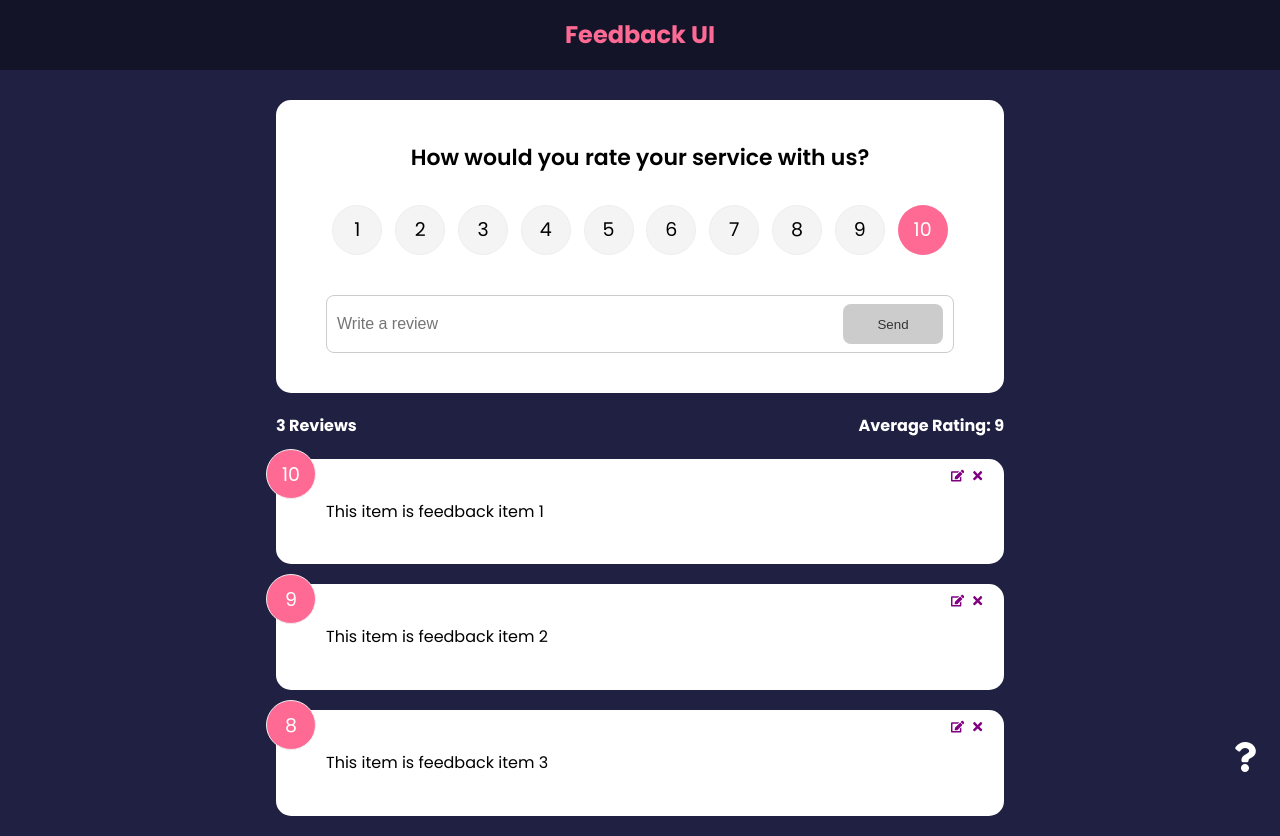
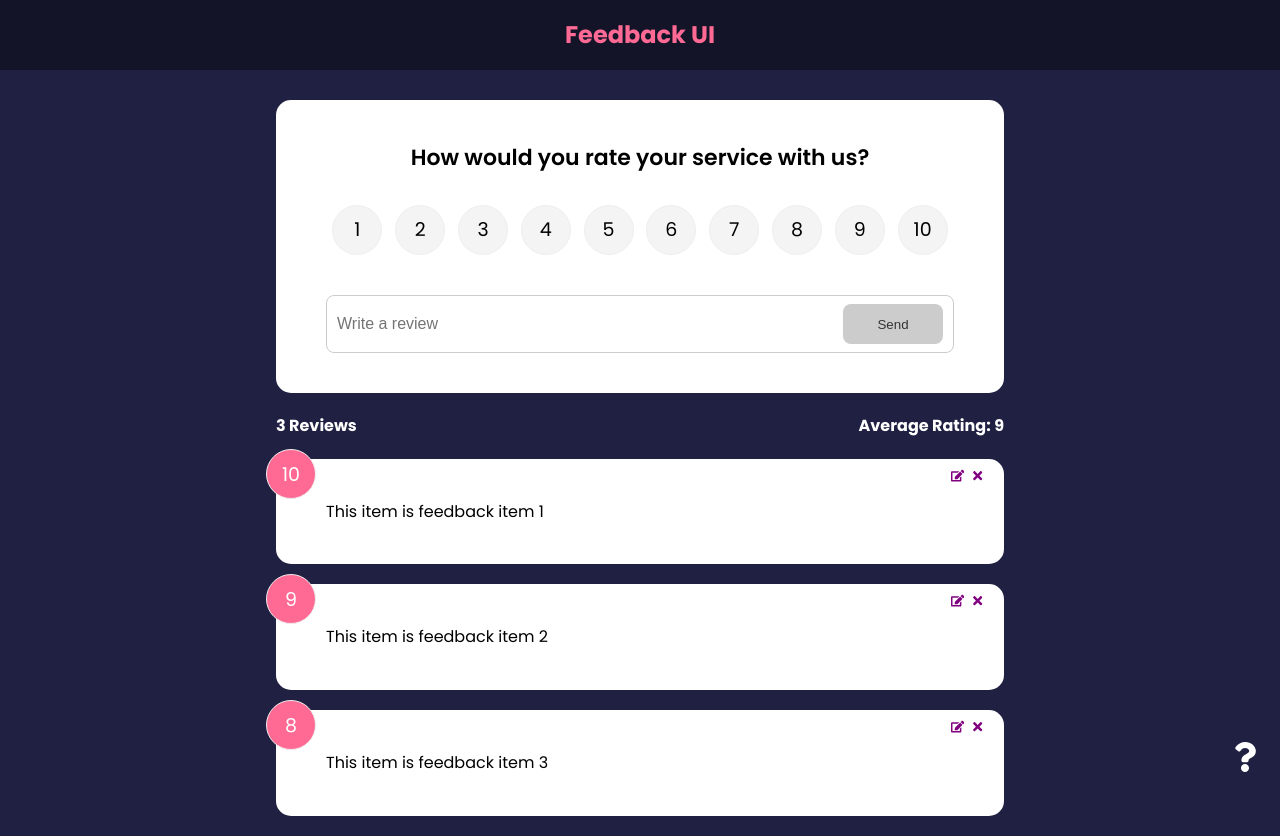
Before and after one commit to muhkyle17/feedback-app, a React (Create React App) app: page / in a window 1280 px wide. Built offline with nearby package versions, Linux system fonts and the light colour scheme.

Commit message:
Make feedback items show when clicking the edit button using useffect

```diff
--- a/src/components/FeedbackForm.jsx
+++ b/src/components/FeedbackForm.jsx
@@ -1,5 +1,5 @@
+import { useState, useContext, useEffect } from 'react'
 import RatingSelect from './RatingSelect'
-import { useState, useContext } from 'react'
 import Card from './shared/Card'
 import Button from './shared/Button'
 import FeedbackContext from '../context/FeedbackContext'
@@ -10,7 +10,16 @@
   const [btnDisabled, setBtnDisabled] = useState(true)
   const [message, setMessage] = useState('')
 
-  const { addFeedback } = useContext(FeedbackContext)
+  const { addFeedback, feedbackEdit } = useContext(FeedbackContext)
+
+  //
+  useEffect(() => {
+    if (feedbackEdit.edit === true) {
+      setBtnDisabled(false)
+      setText(feedbackEdit.item.text)
+      setRating(feedbackEdit.item.rating)
+    }
+  }, [feedbackEdit]) // Whatever is put in there and it changes, the useffect function will run, if empty, it will run when the component loads
 
   const handleTextChange = (e) => {
     if (text === '') {
--- a/src/components/RatingSelect.jsx
+++ b/src/components/RatingSelect.jsx
@@ -1,7 +1,13 @@
-import { useState } from 'react'
+import { useState, useContext, useEffect } from 'react'
+import FeedbackContext from '../context/FeedbackContext'
 
 function RatingSelect({ select }) {
   const [selected, setSelected] = useState(10)
+  const { feedbackEdit } = useContext(FeedbackContext)
+
+  useEffect(() => {
+    setSelected(feedbackEdit.item.rating)
+  }, [feedbackEdit])
 
   const handleChange = (e) => {
     setSelected(+e.currentTarget.value)
--- a/src/context/FeedbackContext.js
+++ b/src/context/FeedbackContext.js
@@ -54,7 +54,8 @@
         feedback: feedback,
         deleteFeedback,
         addFeedback,
-        editFeedback,
+        editFeedback, // function to edit
+        feedbackEdit, // value to be edited
       }}
     >
       {children}
```
